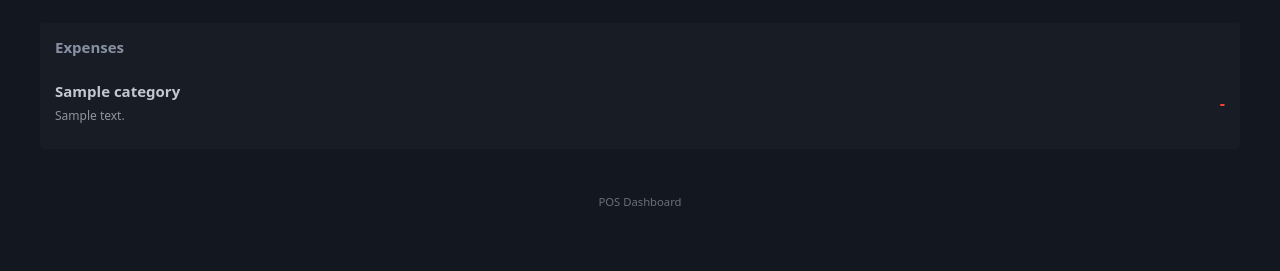
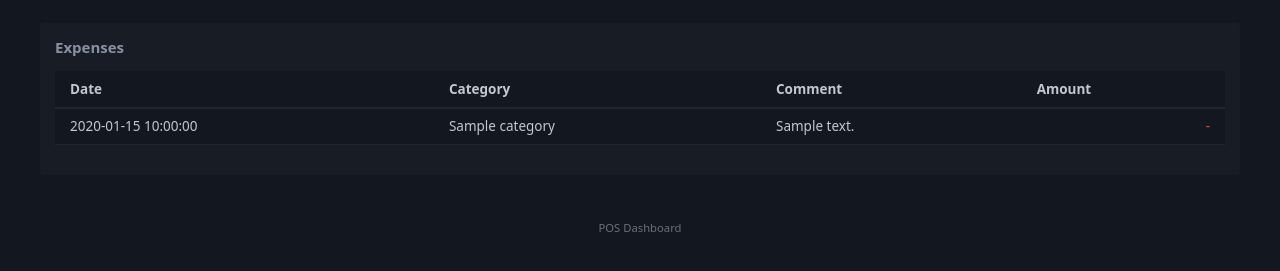
Before and after one commit to tuxx42/posterpusher, a FastAPI app: template templates/summary.html in a window 1280 px wide. Shown: the part 494-765 px from the top of the page. Run offline with FastAPI, Linux system fonts and the light colour scheme; the template is opened without the code that fills it: most values are stand-ins (such as "Sample title", 1, 10 or a date in 2020); some libraries are stand-ins or nearby versions.

Commit message:
Add sortable tables with date timestamps to expenses and products
Expenses table now shows date column. Both expenses and products tables
are sortable by clicking column headers (numeric and string sorting).

Co-Authored-By: Claude Opus 4.6 <noreply@anthropic.com>

```diff
--- a/templates/summary.html
+++ b/templates/summary.html
@@ -60,17 +60,26 @@
 {% if expenses.expense_list %}
 <div class="card">
     <h6>Expenses</h6>
-    {% for exp in expenses.expense_list %}
-    <div class="sale-item">
-        <div class="sale-left">
-            <strong>{{ exp.category or 'Uncategorized' }}</strong>
-            {% if exp.comment %}<br><span class="sale-meta">{{ exp.comment }}</span>{% endif %}
-        </div>
-        <div class="sale-right">
-            <div class="sale-amount" style="color: #f44336;">-{{ format_currency(exp.amount) }}</div>
-        </div>
-    </div>
-    {% endfor %}
+    <table class="product-table sortable-table" id="expenses-table" role="grid">
+        <thead>
+            <tr>
+                <th data-sort="date">Date</th>
+                <th data-sort="category">Category</th>
+                <th data-sort="comment">Comment</th>
+                <th data-sort="amount">Amount</th>
+            </tr>
+        </thead>
+        <tbody>
+            {% for exp in expenses.expense_list %}
+            <tr>
+                <td data-value="{{ exp.date }}">{{ exp.date }}</td>
+                <td>{{ exp.category or 'Uncategorized' }}</td>
+                <td>{{ exp.comment }}</td>
+                <td data-value="{{ exp.amount }}" style="color: #f44336; text-align: right;">-{{ format_currency(exp.amount) }}</td>
+            </tr>
+            {% endfor %}
+        </tbody>
+    </table>
 </div>
 {% endif %}
 {% endblock %}
```
Also changed, not shown: static/dashboard.js (+45 -0 lines), templates/products.html (+10 -10 lines).
